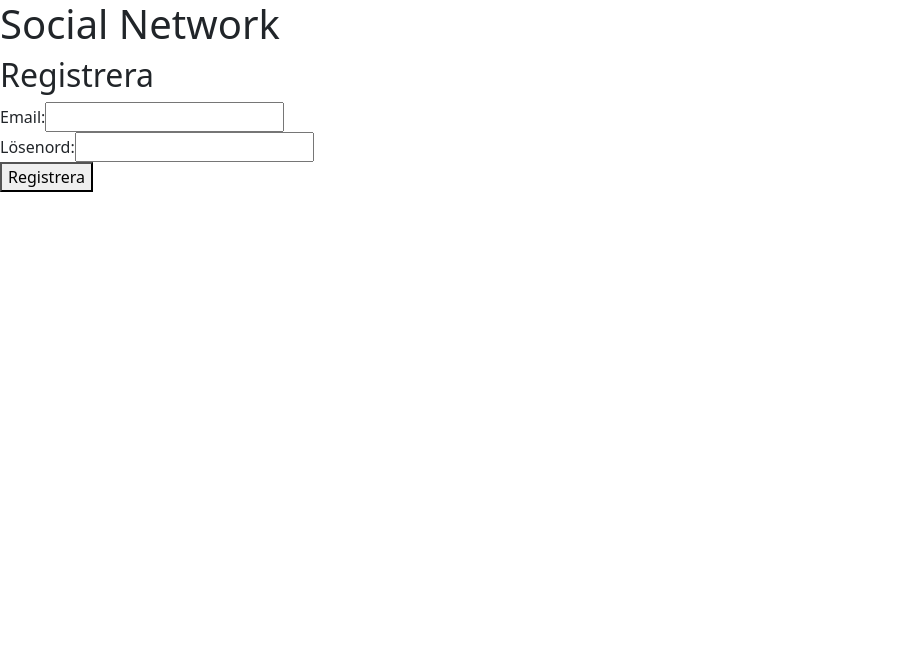
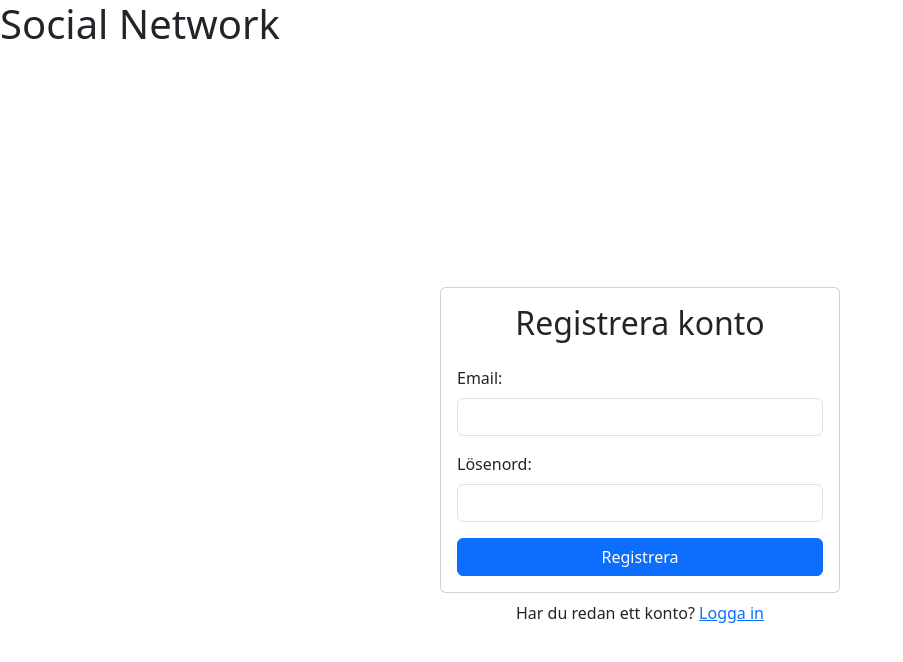
Before and after one commit to WilliamSkogh/SocialNetwork, a React (Vite) app in the folder frontend/: page /register in a window 1280 px wide. Shown: the top 662 px of the page, without its empty margins (0-903 px from the left). Built offline with nearby package versions, Linux system fonts and the light colour scheme.

Commit message:
Refactor RegisterPage to use React-Bootstrap components and improve error handling

```diff
--- a/frontend/pages/RegisterPage.tsx
+++ b/frontend/pages/RegisterPage.tsx
@@ -1,9 +1,12 @@
 import { useAuth } from "../AuthContext";
+import { Form, Button, Container, Card, Alert } from "react-bootstrap";
+import { useState } from "react";
 
 
 
 export default function RegisterPage() {
     const { register } = useAuth();
+    const [error, setError] = useState<string | null>(null);
 
     const handleSubmit = async (e: React.FormEvent<HTMLFormElement>) => {
         e.preventDefault();
@@ -14,26 +17,43 @@ export default function RegisterPage() {
         try {
             await register(email, password);
         }
-        catch (err) {
-            alert("Något gick fel" + err);
+        catch (err: unknown) {
+            if (err instanceof Error) {
+                setError(err.message);
+            }
+            else {
+                setError("Ett okänt fel inträffade.");
+            }
         }
     }
 
     return (
-        <div>
-            <h2>Registrera</h2>
-            <form onSubmit={handleSubmit}>
-                <div>
-                    <label>Email:</label>
-                    <input type="email" name="email" required />
+        <Container className="d-flex align-items-center justify-content-center" style={{ minHeight: "100vh" }}>
+            <div className="w-100" style={{ maxWidth: "400px" }}>
+                <Card>
+                    <Card.Body>
+                        <h2 className="text-center mb-4">Registrera konto</h2>
+                        {error && <Alert variant="danger">{error}</Alert>}
+
+                        <Form onSubmit={handleSubmit}>
+                            <Form.Group id="email" className="mb-3">
+                                <Form.Label>Email:</Form.Label>
+                                <Form.Control type="email" name="email" required></Form.Control>
+                            </Form.Group>
+
+                            <Form.Group id="password" className="mb-3">
+                                <Form.Label>Lösenord:</Form.Label>
+                                <Form.Control type="password" name="password" required></Form.Control>
+                            </Form.Group>
+
+                            <Button className="w-100" type="submit">Registrera</Button>
+                        </Form>
+                    </Card.Body>
+                </Card>
+                <div className="w-100 text-center mt-2">
+                    Har du redan ett konto? <a href="/login">Logga in</a>
                 </div>
-                <div>
-                    <label>Lösenord:</label>
-                    <input type="password" name="password" required />
-                </div>
-                <button type="submit">Registrera</button>
-            </form>
-        </div>
-
+            </div>
+        </Container>
     );
 }
```
